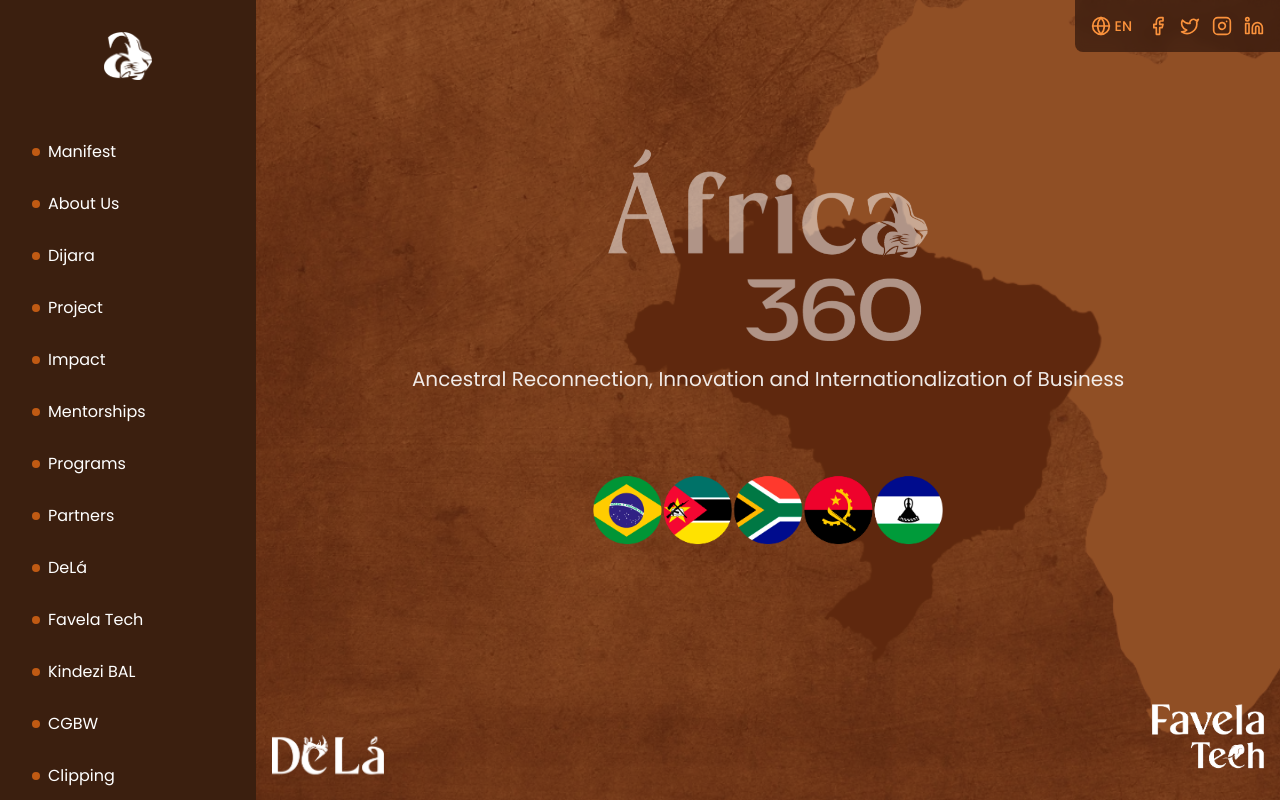
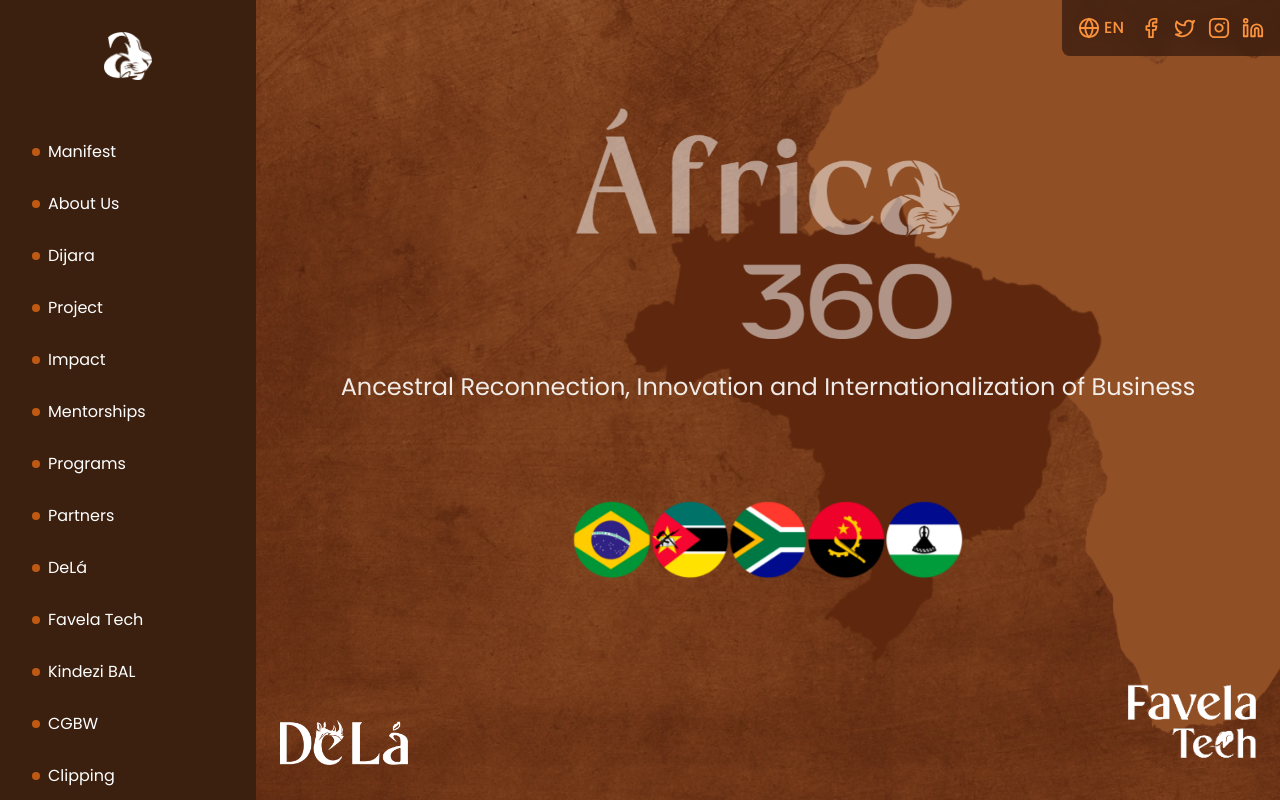
Before and after one commit to SergioLuiz10/africa, a React (Vite) app: page / in a window 1280 px wide. Shown: the top 800 px of the page. Built offline with nearby package versions, Linux system fonts and the light colour scheme.

Commit message:
Hero atualizada

```diff
--- a/src/components/Hero.tsx
+++ b/src/components/Hero.tsx
@@ -20,14 +20,14 @@
 const Hero: React.FC<HeroProps> = ({ language, onLanguageChange }) => {
   const content = {
     pt: {
-      description: 'Reconexão Ancestral, Inovação e Internacionalização de Negócios',
+      description: 'Reconexão Ancestral, Inovação e Internacionalização de Negócios',
     },
     en: {
       description: 'Ancestral Reconnection, Innovation and Internationalization of Business',
     },
   };
 
-  const t = content[language];
+  const t = content[language]; // Acessa o conteúdo baseado no idioma atual
 
   const handleLanguageToggle = () => {
     if (onLanguageChange) {
@@ -52,22 +52,22 @@
           className="text-orange-400 hover:text-orange-300 transition-colors flex items-center gap-1"
           title={language === 'pt' ? 'Switch to English' : 'Mudar para Português'}
         >
-          <Globe size={20} />
-          <span className="text-sm font-medium">{language.toUpperCase()}</span>
+          <Globe size={22} /> {/* Tamanho aumentado */}
+          <span className="text-md font-medium">{language.toUpperCase()}</span> {/* Tamanho aumentado */}
         </button>
 
         <div className="flex gap-3">
           <a href="https://facebook.com" target="_blank" rel="noopener noreferrer" className="text-orange-400 hover:text-orange-300 transition-colors">
-            <Facebook size={20} />
+            <Facebook size={22} /> {/* Tamanho aumentado */}
           </a>
           <a href="https://twitter.com" target="_blank" rel="noopener noreferrer" className="text-orange-400 hover:text-orange-300 transition-colors">
-            <Twitter size={20} />
+            <Twitter size={22} /> {/* Tamanho aumentado */}
           </a>
           <a href="https://instagram.com" target="_blank" rel="noopener noreferrer" className="text-orange-400 hover:text-orange-300 transition-colors">
-            <Instagram size={20} />
+            <Instagram size={22} /> {/* Tamanho aumentado */}
           </a>
           <a href="https://linkedin.com" target="_blank" rel="noopener noreferrer" className="text-orange-400 hover:text-orange-300 transition-colors">
-            <Linkedin size={20} />
+            <Linkedin size={22} /> {/* Tamanho aumentado */}
           </a>
         </div>
       </div>
@@ -77,17 +77,17 @@
         <img
           src={logo}
           alt="África 360"
-          className="mx-auto w-64 sm:w-72 md:w-80 animate-pulse mb-6"
+          className="mx-auto w-72 sm:w-80 md:w-96 animate-pulse mb-8" // Tamanhos e margem aumentados
         />
 
-        <p className="text-base sm:text-xl text-white/90 px-2 animate-fadeIn delay-100 mb-4">
+        <p className="text-lg sm:text-2xl text-white/90 px-4 animate-fadeIn delay-100 mb-6"> {/* Tamanhos e preenchimento/margem aumentados */}
           {t.description}
         </p>
 
         <img
           src={pais}
           alt="Países"
-          className="mx-auto w-72 sm:w-80 md:w-[360px] animate-float"
+          className="mx-auto w-80 sm:w-96 md:w-[400px] animate-float" // Tamanhos aumentados
         />
       </div>
 
@@ -95,13 +95,13 @@
       <img
         src={dela}
         alt="De Lá"
-        className="absolute bottom-4 left-4 w-24 sm:w-28 animate-bounce"
+        className="absolute bottom-6 left-6 w-28 sm:w-32 animate-bounce" // Tamanhos e posição aumentados
       />
 
       <img
         src={favela}
         alt="Favela Tech"
-        className="absolute bottom-4 right-4 w-24 sm:w-28 animate-bounce"
+        className="absolute bottom-6 right-6 w-28 sm:w-32 animate-bounce" // Tamanhos e posição aumentados
       />
     </section>
   );
```
